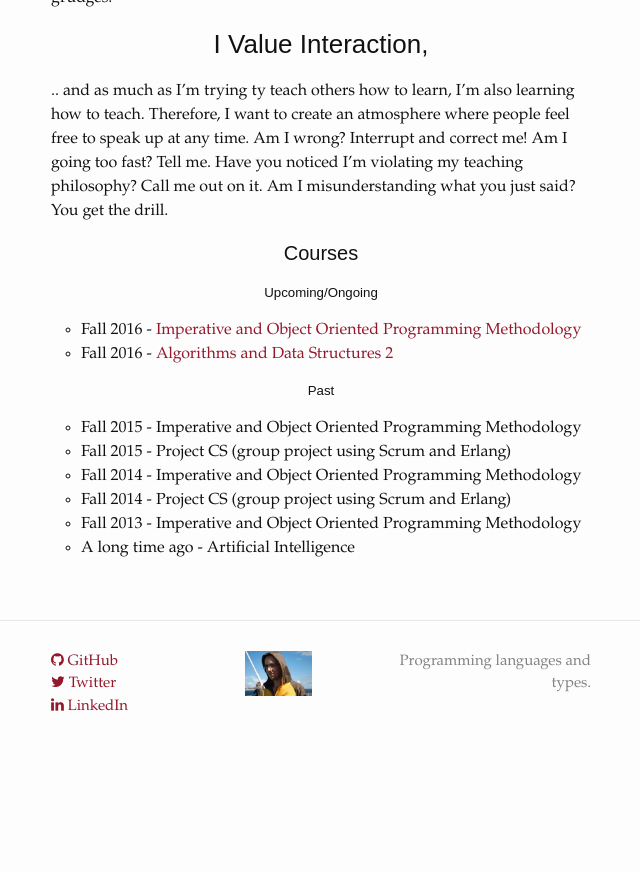
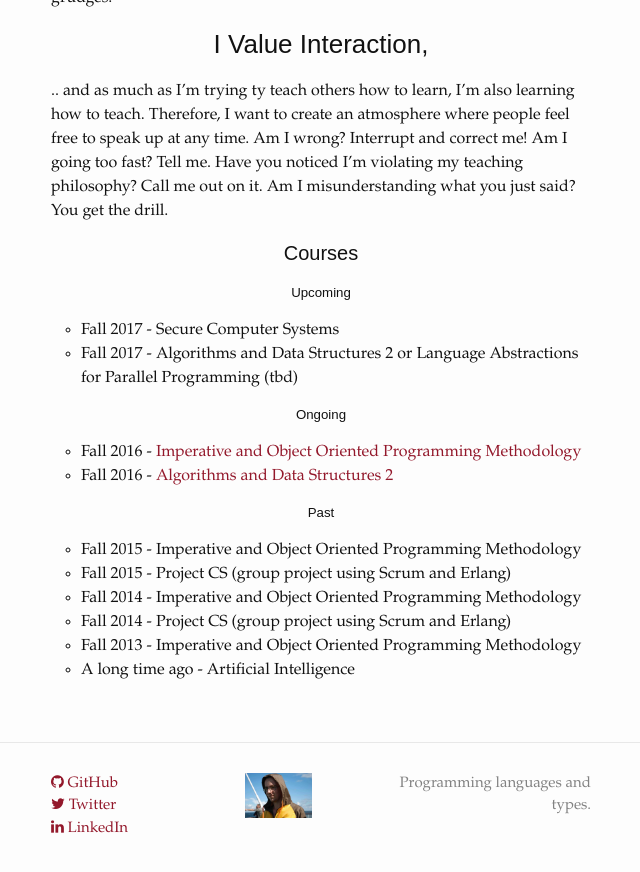
Before and after one commit to kaeluka/kaeluka.github.io, a Jekyll site: the page built from teaching.md, in a window 1280 px wide and 900 px high, scrolled down 652 px. Shown: the top 872 px of the window, without its empty margins (319-959 px from the left). Built offline with Jekyll 4.4.1, drawn with Linux system fonts in a browser that asks for light colours; nearby versions of some CDN libraries; before the commit the page ends 1430 px from its top, so only the background shows below that.

Commit message:
add upcoming teaching (tbd)

```diff
--- a/teaching.md
+++ b/teaching.md
@@ -39,7 +39,11 @@ misunderstanding what you just said? You get the drill.
 
 #### Courses
 
-##### Upcoming/Ongoing
+##### Upcoming
+1. Fall 2017 - Secure Computer Systems
+1. Fall 2017 - Algorithms and Data Structures 2 or Language Abstractions for Parallel Programming (tbd)
+
+##### Ongoing
 
 1. Fall 2016 - <a href="http://wrigstad.com/ioopm" target="_blank">Imperative and Object Oriented Programming Methodology</a>
 1. Fall 2016 - <a href="https://studentportalen.uu.se/portal/portal/uusp/student/student-course?uusp.portalpage=true&toolMode=studentUse&entityId=139305&uusp-locale=en" target="_blank">Algorithms and Data Structures 2</a>
```
